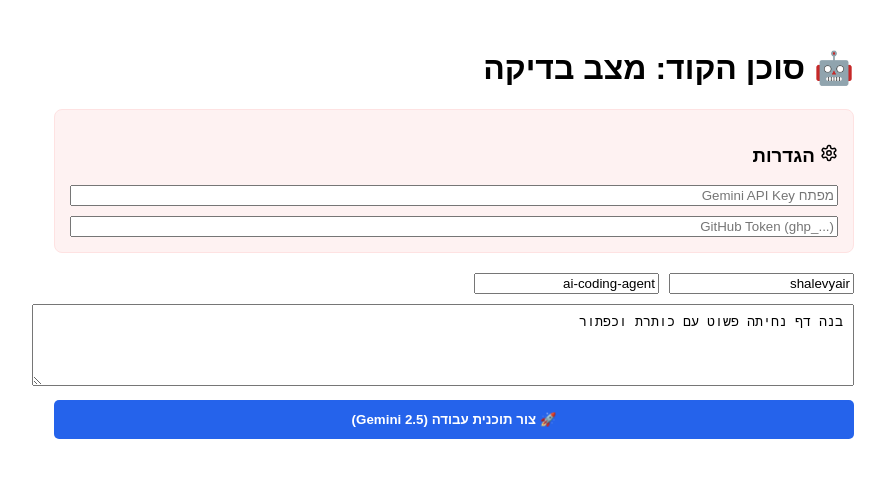
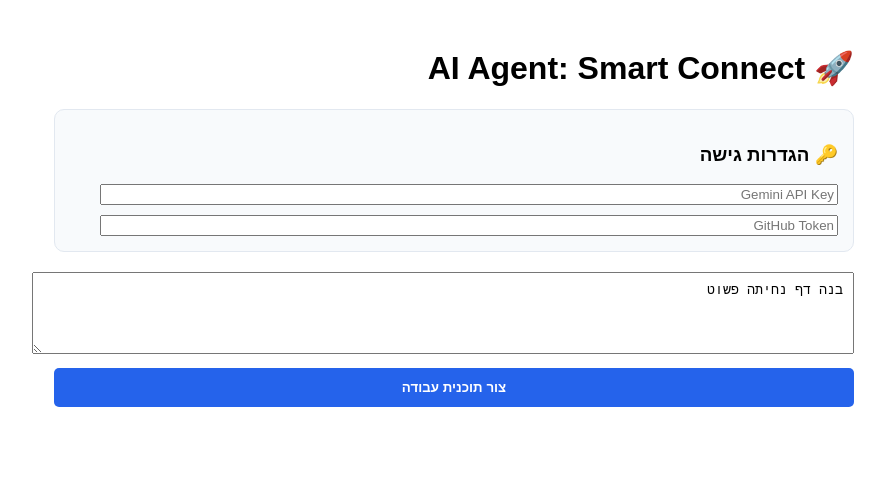
Before and after one commit to ShalevYair/ai-coding-agent, a React (Create React App) app in the folder client/: page / in a window 1280 px wide. Shown: the top 478 px of the page, without its empty margins (186-1071 px from the left). Built offline with nearby package versions, Linux system fonts and the light colour scheme.

Commit message:
Update App.js

```diff
--- a/client/src/App.js
+++ b/client/src/App.js
@@ -1,91 +1,106 @@
 import React, { useState, useEffect } from 'react';
 import axios from 'axios';
-import { Settings, Loader2 } from 'lucide-react';
+import { Settings, Loader2, PlayCircle, CheckCircle2, RefreshCw } from 'lucide-react';
 
 const App = () => {
-  const [provider, setProvider] = useState(localStorage.getItem('ai-provider') || 'gemini');
   const [aiKey, setAiKey] = useState(localStorage.getItem('ai-key') || '');
   const [githubToken, setGithubToken] = useState(localStorage.getItem('github-token') || '');
-
-  // פרטי הבדיקה שלך כבר כאן!
-  const [repo, setRepo] = useState({ owner: 'shalevyair', name: 'ai-coding-agent' });
-  const [prompt, setPrompt] = useState('בנה דף נחיתה פשוט עם כותרת וכפתור');
-
+  const [owner, setOwner] = useState('');
+  const [repos, setRepos] = useState([]);
+  const [selectedRepo, setSelectedRepo] = useState('');
+  const [prompt, setPrompt] = useState('בנה דף נחיתה פשוט');
   const [plan, setPlan] = useState(null);
   const [loading, setLoading] = useState(false);
+  const [fetchingRepos, setFetchingRepos] = useState(false);
+
+  // פונקציה למשיכת המשתמש והרפוזיטוריז
+  const fetchGitHubData = async () => {
+    if (!githubToken) return;
+    setFetchingRepos(true);
+    try {
+      const res = await axios.get('/api/user/repos', {
+        headers: { 'x-github-token': githubToken, 'x-ai-key': aiKey }
+      });
+      setOwner(res.data.owner);
+      setRepos(res.data.repos);
+      if (res.data.repos.length > 0) setSelectedRepo(res.data.repos[0]);
+    } catch (err) {
+      console.error("שגיאה במשיכת רפוזיטוריז");
+    }
+    setFetchingRepos(false);
+  };
 
   useEffect(() => {
-    localStorage.setItem('ai-provider', provider);
     localStorage.setItem('ai-key', aiKey);
     localStorage.setItem('github-token', githubToken);
-  }, [provider, aiKey, githubToken]);
+    if (githubToken) fetchGitHubData();
+  }, [githubToken, aiKey]);
 
   const generatePlan = async () => {
-    if (!aiKey || !githubToken) {
-      alert("חובה להזין API Key ו-GitHub Token בהגדרות!");
-      return;
-    }
     setLoading(true);
     try {
       const res = await axios.post('/api/plan', {
-        prompt,
-        owner: repo.owner,
-        repo: repo.name
+        prompt, owner, repo: selectedRepo
       }, {
-        headers: {
-          'x-ai-provider': provider,
-          'x-ai-key': aiKey,
-          'x-github-token': githubToken
-        }
+        headers: { 'x-ai-key': aiKey, 'x-github-token': githubToken }
       });
       setPlan(res.data.plan);
-    } catch (err) {
-      alert(`שגיאה: ${err.response?.data?.error || err.message}`);
-    }
+    } catch (err) { alert(err.message); }
     setLoading(false);
   };
 
   return (
     <div style={{ padding: '20px', fontFamily: 'sans-serif', maxWidth: '800px', margin: '0 auto', direction: 'rtl' }}>
-      <h1>🤖 סוכן הקוד: מצב בדיקה</h1>
+      <h1>🚀 AI Agent: Smart Connect</h1>
 
-      <section style={{ background: '#fef2f2', padding: '15px', borderRadius: '8px', marginBottom: '20px', border: '1px solid #fee2e2' }}>
-        <h3><Settings size={18} /> הגדרות</h3>
-        <div style={{ display: 'grid', gap: '10px' }}>
-          <input type="password" placeholder="מפתח Gemini API Key" value={aiKey} onChange={(e) => setAiKey(e.target.value)} />
-          <input type="password" placeholder="GitHub Token (ghp_...)" value={githubToken} onChange={(e) => setGithubToken(e.target.value)} />
+      <section style={{ background: '#f8fafc', padding: '15px', borderRadius: '10px', marginBottom: '20px', border: '1px solid #e2e8f0' }}>
+        <h3>🔑 הגדרות גישה</h3>
+        <input type="password" placeholder="Gemini API Key" value={aiKey} onChange={(e) => setAiKey(e.target.value)} style={{width: '95%', marginBottom: '10px'}} />
+        <input type="password" placeholder="GitHub Token" value={githubToken} onChange={(e) => setGithubToken(e.target.value)} style={{width: '95%'}} />
+      </section>
+
+      {owner && (
+        <section style={{ marginBottom: '20px', padding: '15px', background: '#f0fdf4', borderRadius: '10px' }}>
+          <div style={{ fontWeight: 'bold' }}>👤 מחובר כ: {owner}</div>
+          <div style={{ marginTop: '10px' }}>
+            <label>בחר פרויקט לעבודה: </label>
+            <select
+              value={selectedRepo}
+              onChange={(e) => setSelectedRepo(e.target.value)}
+              style={{ padding: '5px', borderRadius: '5px', marginRight: '10px' }}
+            >
+              {repos.map(r => <option key={r} value={r}>{r}</option>)}
+            </select>
+            <button onClick={fetchGitHubData} style={{ background: 'none', border: 'none', cursor: 'pointer', verticalAlign: 'middle' }}>
+              <RefreshCw size={16} className={fetchingRepos ? 'animate-spin' : ''} />
+            </button>
           </div>
         </section>
+      )}
 
-      <section style={{ marginBottom: '20px' }}>
-        <div style={{ display: 'flex', gap: '10px', marginBottom: '10px' }}>
-          <input placeholder="Owner" value={repo.owner} onChange={(e) => setRepo({...repo, owner: e.target.value})} />
-          <input placeholder="Repo" value={repo.name} onChange={(e) => setRepo({...repo, name: e.target.value})} />
-        </div>
       <textarea
-          placeholder="מה תרצה שהסוכן יבנה?"
         value={prompt}
         onChange={(e) => setPrompt(e.target.value)}
         style={{ width: '100%', height: '60px', marginBottom: '10px', padding: '10px' }}
       />
+
       <button
         onClick={generatePlan}
-          disabled={loading}
-          style={{ width: '100%', padding: '12px', cursor: 'pointer', background: '#2563eb', color: 'white', border: 'none', borderRadius: '5px', fontWeight: 'bold' }}
+        disabled={loading || !selectedRepo}
+        style={{ width: '100%', padding: '12px', background: '#2563eb', color: 'white', border: 'none', borderRadius: '5px', fontWeight: 'bold' }}
       >
-          {loading ? <Loader2 className="animate-spin" /> : "🚀 צור תוכנית עבודה (Gemini 2.5)"}
+        {loading ? <Loader2 className="animate-spin" /> : "צור תוכנית עבודה"}
       </button>
-      </section>
 
       {plan && (
-        <section style={{ border: '1px solid #ccc', padding: '15px', borderRadius: '8px', background: '#f9fafb' }}>
-          <h3>📋 שלבי הביצוע שה-AI הציע:</h3>
-          {plan.map((step) => (
-            <div key={step.id} style={{ padding: '8px', borderBottom: '1px solid #eee' }}>
-              <strong>{step.id}.</strong> {step.description}
+        <div style={{ marginTop: '20px' }}>
+          {plan.map(step => (
+            <div key={step.id} style={{ padding: '10px', borderBottom: '1px solid #eee', display: 'flex', justifyContent: 'space-between' }}>
+              <span>{step.description}</span>
+              <PlayCircle color="#2563eb" style={{cursor:'pointer'}} />
             </div>
           ))}
-        </section>
+        </div>
       )}
     </div>
   );
```
Lines whose indentation alone changed are shown as unchanged.
